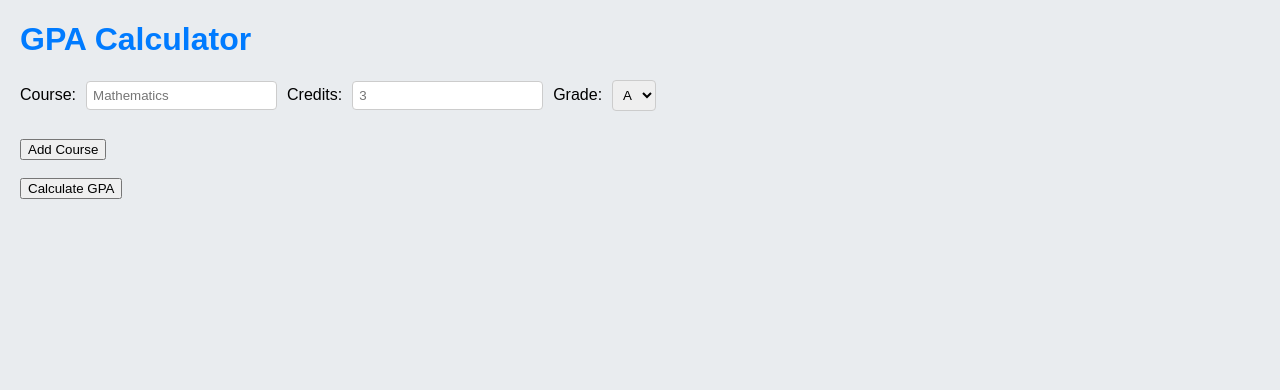
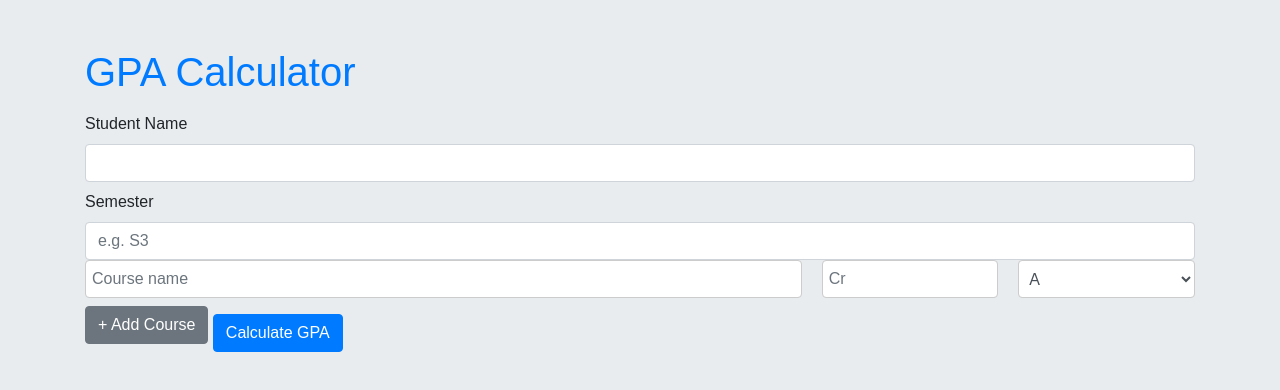
Before and after one commit to Boubaker-Soltani/tests, a plain HTML site: page index.html in a window 1280 px wide. Drawn offline with nearby package versions, Linux system fonts and the light colour scheme.

Commit message:
Update GPA Calculator HTML with Bootstrap and jQuery

```diff
--- a/index.html
+++ b/index.html
@@ -1,55 +1,65 @@
 <!DOCTYPE html>
-
-<html lang="en">
+<html>
 
 <head>
     <meta charset="UTF-8">
-    <title>GPA Calculator</title>
+    <title>GPA Calculator with jQuery and Bootstrap</title>
 
+    <link rel="stylesheet" href="https://stackpath.bootstrapcdn.com/bootstrap/4.5.2/css/bootstrap.min.css">
     <link rel="stylesheet" href="style.css">
-    <script src="script.js"></script>
+
+    <!-- jQuery -->
+    <script src="https://code.jquery.com/jquery-3.6.0.min.js"></script>
+    <script src="https://stackpath.bootstrapcdn.com/bootstrap/4.5.2/js/bootstrap.min.js"></script>
+    <script src="script.js" defer></script>
 
 </head>
 
 <body>
+    <div class="container">
+        <h1 class="mt-5">GPA Calculator</h1>
+        <div id="result" class="mt-3"></div>
 
-    <h1>GPA Calculator</h1>
+        <form id="gpaForm">
+            <label>Student Name</label>
+            <input type="text" name="student" class="form-control" required>
 
-    <form action="calculate.php" method="post" onsubmit="return validateForm();">
+            <label class="mt-2">Semester</label>
+            <input type="text" name="semester" class="form-control" placeholder="e.g. S3" required>
+            <div id="courses">
+                <div class="course-row form-row mb-2">
 
-        <div id="courses">
+                    <div class="col">
+                        <input type="text" name="course[]" class="form-control" placeholder="Course name" required>
+                    </div>
 
-            <div class="course-row">
+                    <div class="col-2">
+                        <input type="number" name="credits[]" class="form-control" placeholder="Cr" required>
+                    </div>
 
-                <label>Course:</label> <input type="text" name="course[]" placeholder="Mathematics" required>
-
-                <label>Credits:</label> <input type="number" name="credits[]" placeholder="3" min="1" required>
-
-                <label>Grade:</label> <select name="grade[]">
-
+                    <div class="col-2">
+                        <select name="grade[]" class="form-control">
                             <option value="4.0">A</option>
                             <option value="3.0">B</option>
                             <option value="2.0">C</option>
                             <option value="1.0">D</option>
                             <option value="0.0">F</option>
                         </select>
-
                     </div>
 
                 </div>
+            </div>
 
-        <br>
-
-        <button type="button" onclick="addCourse()">
-            Add Course
+            <button type="button" id="addCourse" class="btn btn-secondary mb-3">
+                + Add Course
             </button>
 
-        <br><br>
-
-        <input type="submit" value="Calculate GPA">
+            <button type="submit" class="btn btn-primary">
+                Calculate GPA
+            </button>
 
         </form>
-
+    </div>
 </body>
 
 </html>
```
Lines whose indentation alone changed are shown as unchanged.
